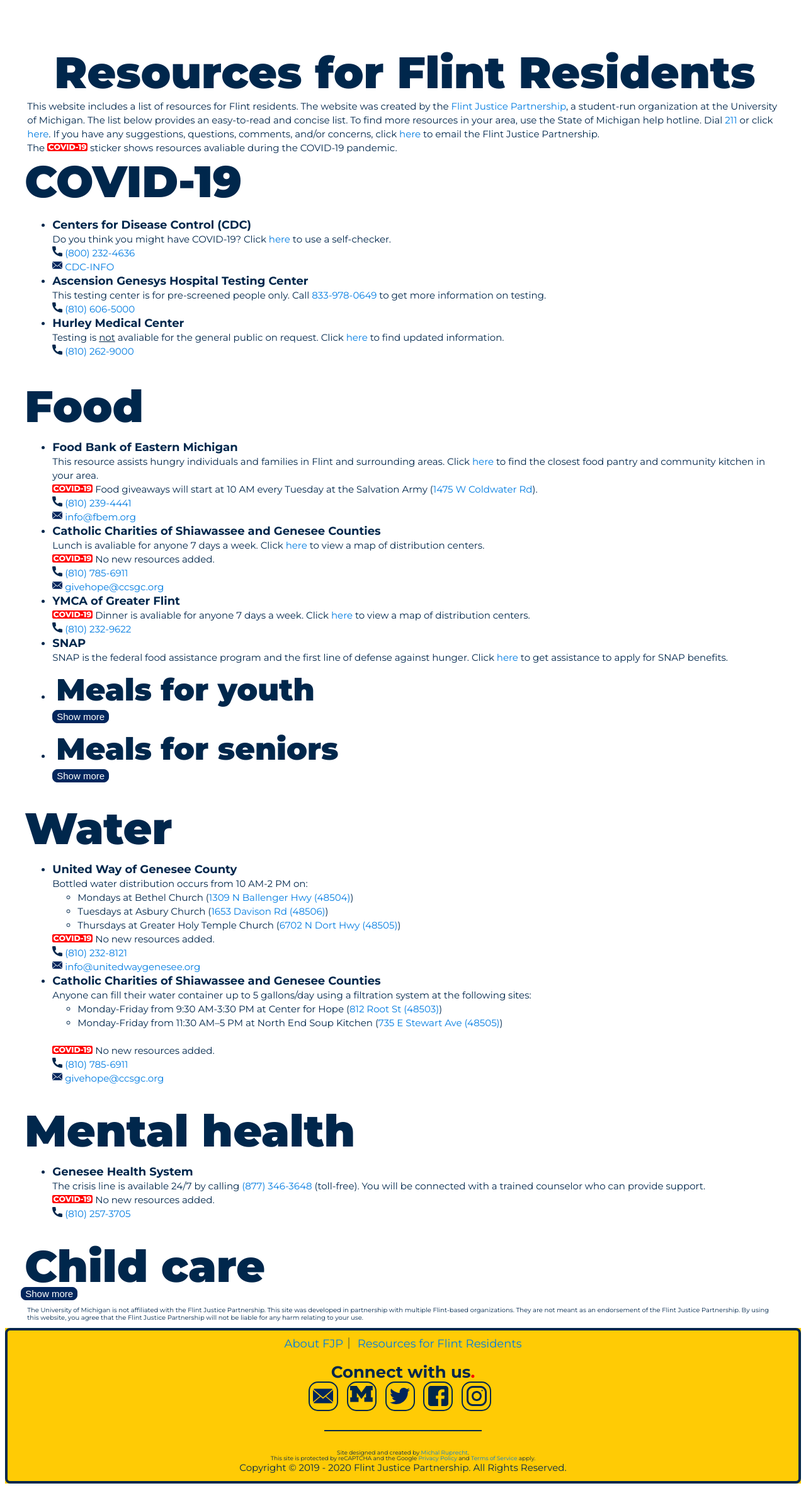
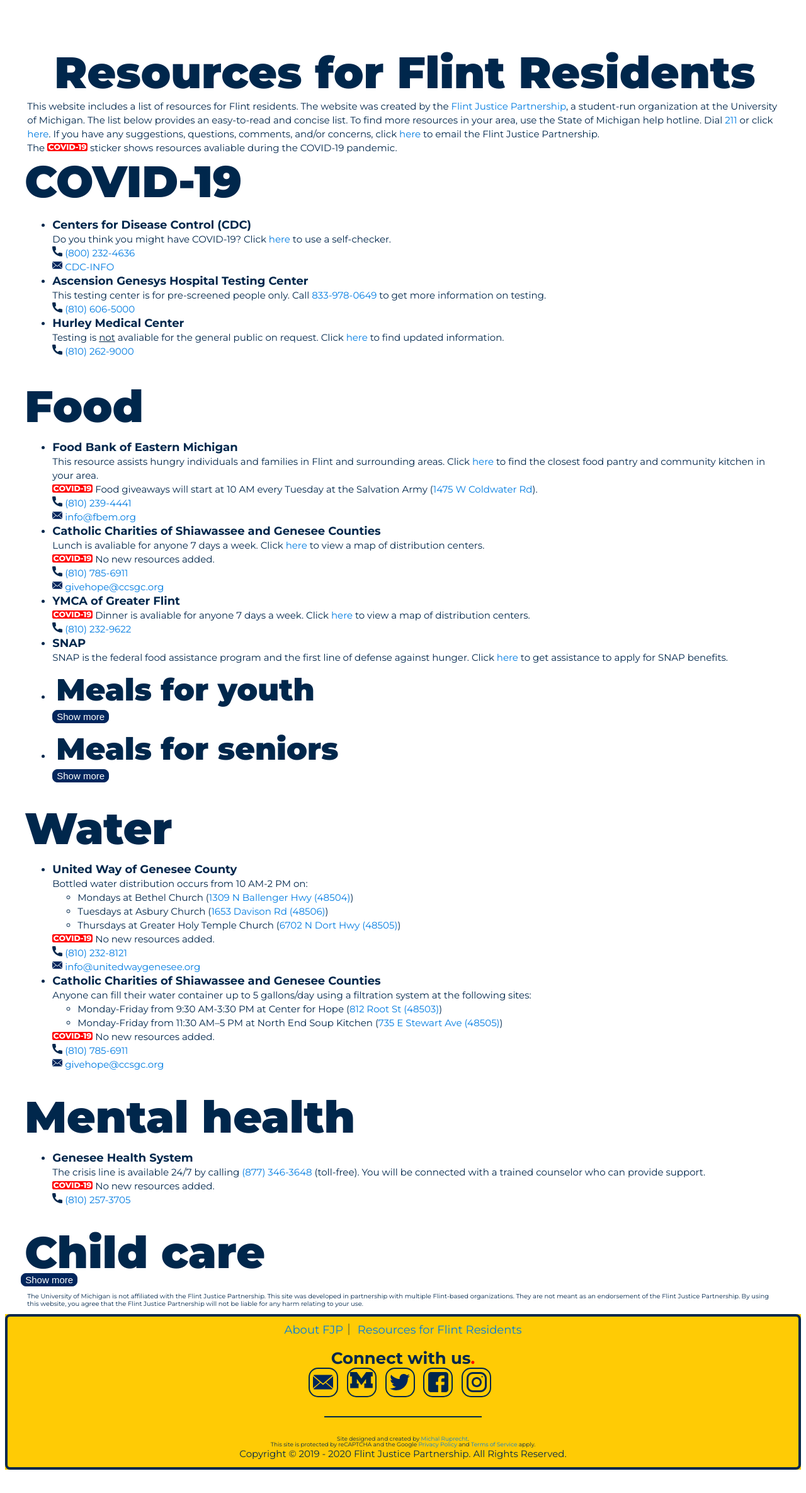
Before and after one commit to umichfjp/umichfjp.github.io, a Jekyll site: the page built from pages/resources.html, in a window 1280 px wide. Shown: the whole page at 63% size. Built offline with Jekyll 4.4.1, drawn with Linux system fonts in a browser that asks for light colours; after the commit the page ends 2348 px from its top, so only the background shows below that.

Commit message:
Update resources.html

```diff
--- a/pages/resources.html
+++ b/pages/resources.html
@@ -129,7 +129,7 @@ title: Flint Justice Partnership Official Website
             <br />Anyone can fill their water container up to 5 gallons/day using a filtration system at the following sites:
             <ul><li>Monday-Friday from 9:30 AM-3:30 PM at Center for Hope (<a href="https://goo.gl/maps/AmHHbFNgrcDeZdaB8" target="_blank">812 Root St (48503)</a>)</li>
             <li>Monday-Friday from 11:30 AM–5 PM at North End Soup Kitchen (<a href="https://goo.gl/maps/H3awqyNcagvrJGqXA" target="_blank">735 E Stewart Ave (48505)</a>)</li></ul>
-            <br /><img src="https://umichfjp.github.io/assets/icons/covid.svg" alt="covid-19" style="width:64px;"> No new resources added.
+            <img src="https://umichfjp.github.io/assets/icons/covid.svg" alt="covid-19" style="width:64px;"> No new resources added.
             <br /><img src="https://umichfjp.github.io/assets/icons/phone.svg" alt="Phone" style="width:16px;"> <a href="tel:+1810-785-6911">(810) 785-6911</a>
             <br /><img src="https://umichfjp.github.io/assets/icons/mail.svg" alt="Mail" style="width:16px;"> <a href="mailto:givehope@ccsgc.org">givehope@ccsgc.org</a>
           </li>
```
